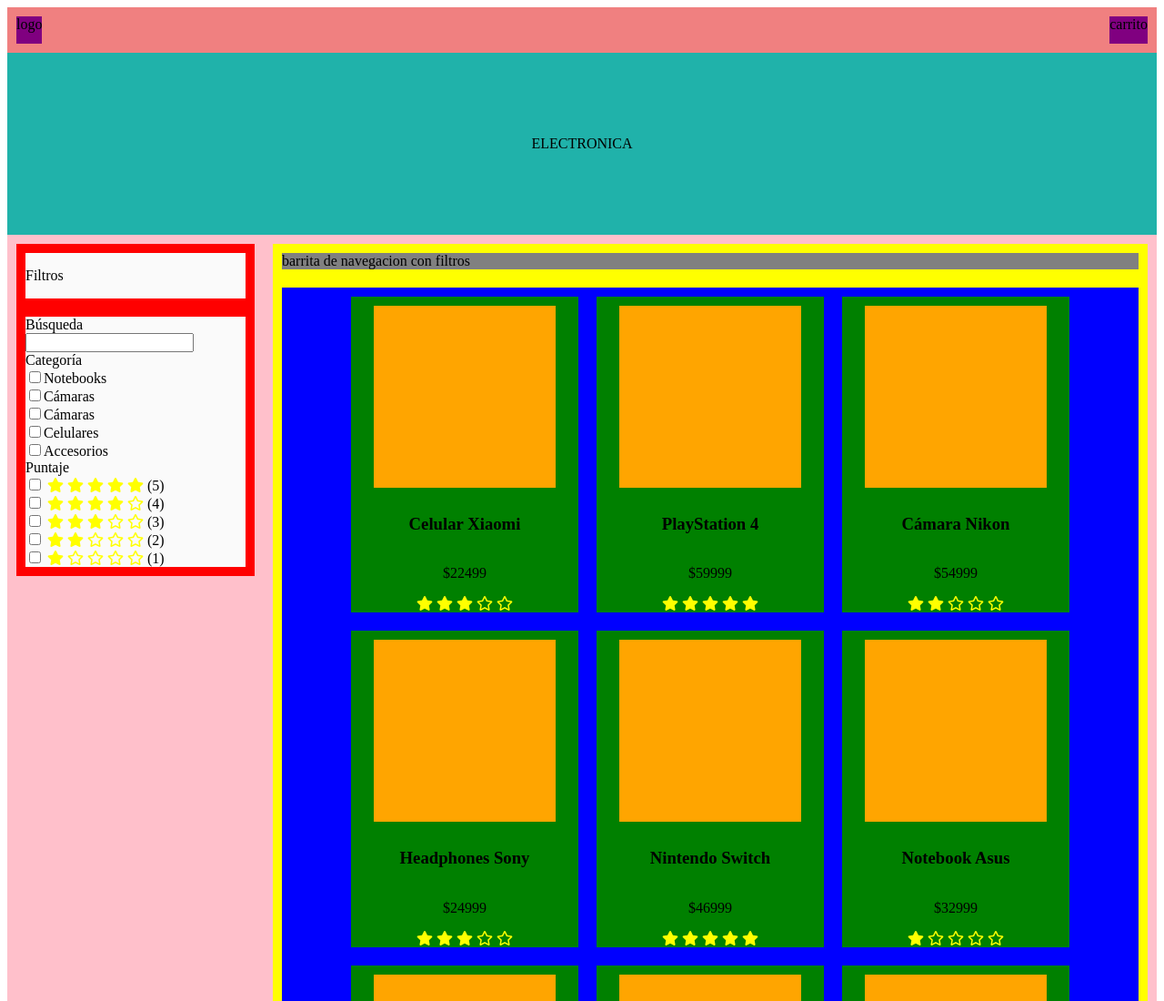
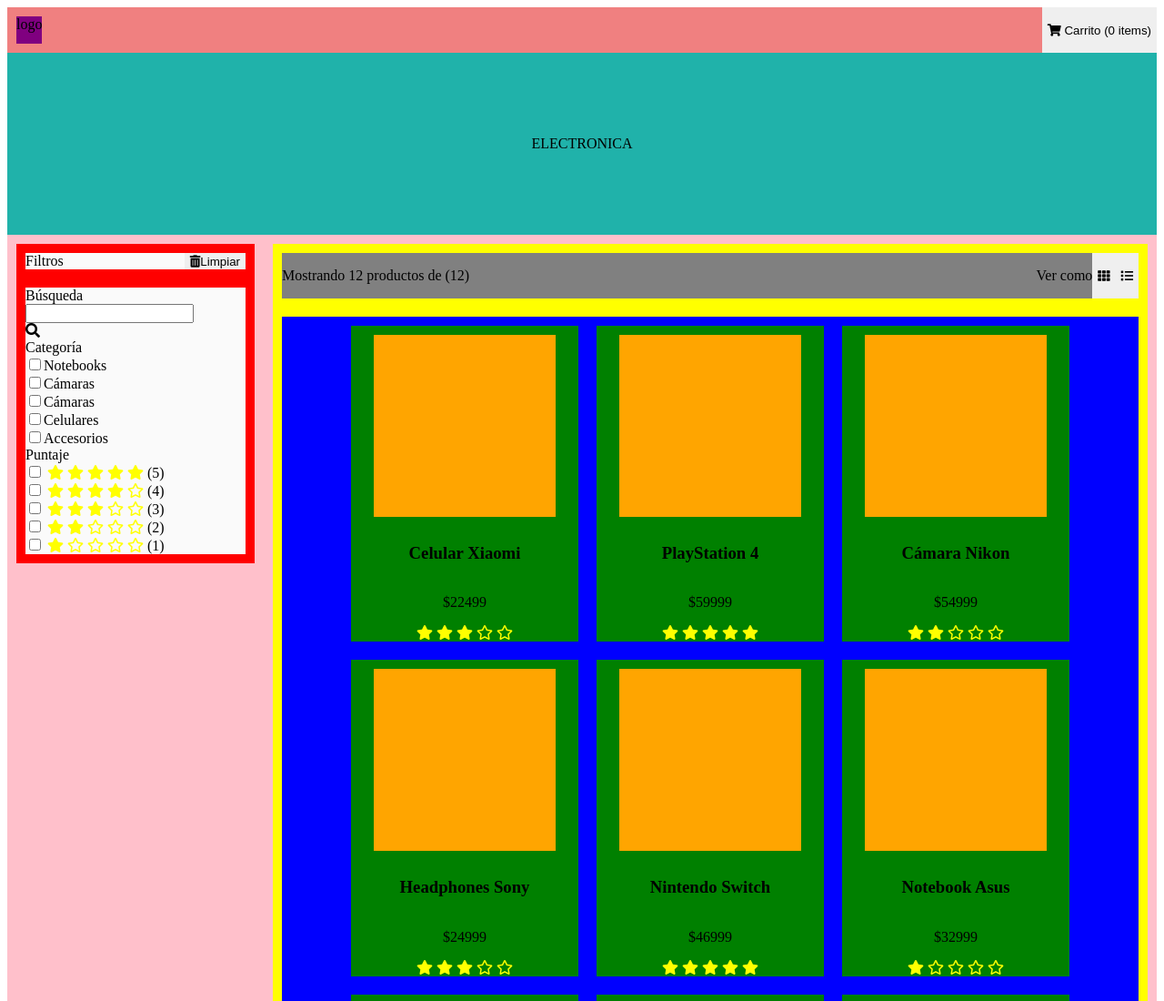
Before and after one commit to Macarealeportelli/Proyecto-Tienda-Online, a plain HTML site: page index.html in a window 1280 px wide. Shown: the top 1100 px of the page at 91% size. Drawn offline with Linux system fonts and the light colour scheme.

Commit message:
se agregaron los íconos a la barra de navegación y filtros

```diff
--- a/index.html
+++ b/index.html
@@ -14,20 +14,27 @@
 
     <nav>
         <div>logo</div>
-        <div>carrito</div>
+        <button class="boton-carrito">
+            <i class="fas fa-shopping-cart"></i>
+            Carrito (0 items)
+        </button>
     </nav>
 
     <header>ELECTRONICA</header>
 
     <section class="principal">
         <aside>
-            <div>
-                <p>Filtros</p>
+            <div class="filtro">
+                Filtros
+                <button class="limpiar"><i class="fas fa-trash-alt"></i>Limpiar</button>
             </div>
 
             <div>
                 <form action="">
-                    <div class="titulo-filtro"> Búsqueda <input type="text"></div>
+                    <div>
+                        <div class="titulo-filtro"> Búsqueda <input type="text"></div>
+                        <i class="fas fa-search"></i>
+                    </div>
                     <label for="categoria" class="categorias">
                         <div class="titulo-filtro">Categoría</div>
                         <div> <input type="checkbox" id="categoria">Notebooks</div>
@@ -92,7 +99,14 @@
         </aside>
 
         <div class="seccion-tarjetas">
-            <div class="barrita-superior-tarjetas">barrita de navegacion con filtros</div>
+            <div class="encabezado-tarjetas">
+                <p>Mostrando 12 productos de (12)</p>
+                <div class="ver-como">
+                    <p>Ver como </p>
+                    <button class="boton-grilla"> <i class="fas fa-th"></i></button>
+                    <button class="boton-lista"> <i class="fas fa-list"></i></button>
+                </div>
+            </div>
             <div class="contenedor-tarjetas">
                 <div class="tarjeta">
                     <div class="imagen-producto"></div>
--- a/style.css
+++ b/style.css
@@ -9,6 +9,9 @@ nav{
 nav>div {
     background-color: purple;
     margin: 10px;
+}
+.boton-carrito {
+    border: none;
 }
 
 header {
@@ -34,14 +37,21 @@ aside {
     flex-direction: column;
     justify-content: flex-start;
 
+}
 
-}
 aside>div{
     background-color: #fafafa;
     margin: 10px;
-
 }
 
+.filtro{
+    display: flex;
+    justify-content: space-between;
+}
+
+.limpiar{
+    border:none;
+}
 .categorias{
     display: flex;
     align-items: flex-start;
@@ -55,11 +65,13 @@ aside>div{
     justify-content: center;
     flex-direction: column;
 }
+
+
 .far{
     color: yellow;
 }
 
-.fas{
+.fa-star{
   color: yellow;
 }
 
@@ -74,9 +86,21 @@ aside>div{
     flex: 1 1 800px;
 }
 
-.barrita-superior-tarjetas {
+.encabezado-tarjetas {
     background-color:grey;
     margin: 10px;
+    display: flex;
+    justify-content: space-between;
+}
+.ver-como{
+    display: flex;
+}
+
+.boton-grilla{
+    border:none;
+}
+.boton-lista{
+    border:none;
 }
 
 .contenedor-tarjetas{
```
